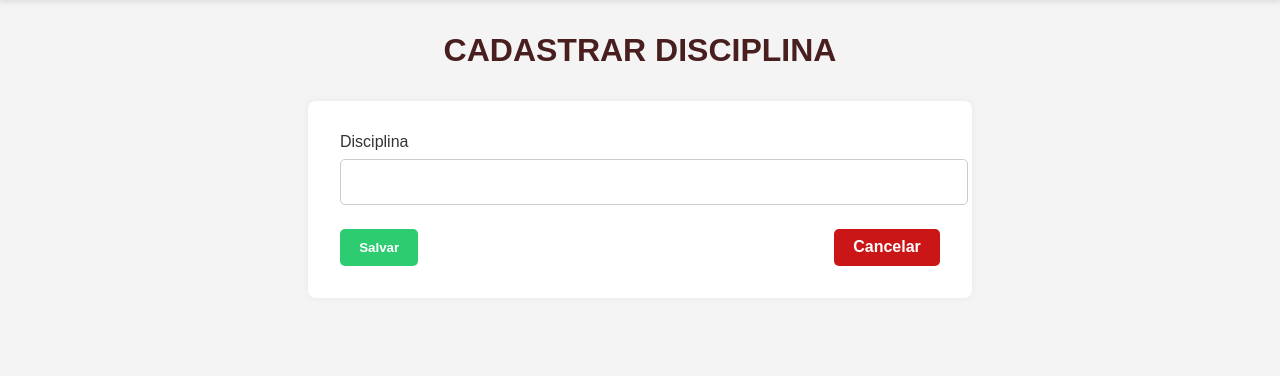
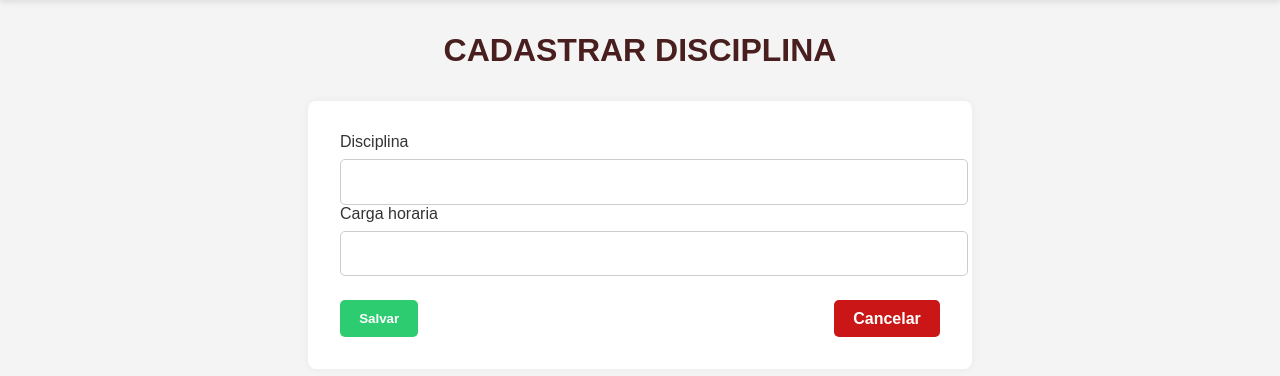
Before and after one commit to HelioMattos/gestaoescolar2, a Django app: page /create/ in a window 1280 px wide. Shown: the part 50-426 px from the top of the page. Run offline with Django 5.2, Linux system fonts and the light colour scheme.

Commit message:
inclusao da carga horaria

```diff
--- a/projeto/gestaoescolar/models.py
+++ b/projeto/gestaoescolar/models.py
@@ -2,5 +2,6 @@ from django.db import models
 
 class Gestao(models.Model):
     disciplina = models.CharField(max_length=50, null=False, blank=False)
+    carga_horaria = models.CharField(max_length=50, null=False, blank=False)
 
 # Create your models here.
--- a/projeto/gestaoescolar/templates/gestaoescolar/gestao_list.html
+++ b/projeto/gestaoescolar/templates/gestaoescolar/gestao_list.html
@@ -24,7 +24,7 @@
         {% for gestao in gestao_list %}
         <li class="disciplina-item">
             <div class="conteudo">
-                <span class="nome">{{ gestao.disciplina }}</span>
+                <span class="nome">{{ gestao.disciplina }} {{ gestao.carga_horaria }}</span>
                 <div class="acoes">
                     <a href="{% url 'gestao_update' gestao.pk %}">✏️ Editar</a>
                     <a href="{% url 'gestao_delete' gestao.pk %}">🗑️ Excluir</a>
--- a/projeto/gestaoescolar/views.py
+++ b/projeto/gestaoescolar/views.py
@@ -10,15 +10,14 @@ class GestaoListView(ListView):
 
 class GestaoCreateView(CreateView):
     model = Gestao
-    fields = ['disciplina']
+    fields = ['disciplina', 'carga_horaria']
     success_url = reverse_lazy('gestao_list')
 
 class GestaoUpdateview(UpdateView):
     model = Gestao
-    fields = ['disciplina']
+    fields = ['disciplina', 'carga_horaria']
     success_url = reverse_lazy('gestao_list')
 
 class GestaoDeleteView(DeleteView):
     model = Gestao
-    fields = ['disciplina']
     success_url = reverse_lazy('gestao_list')
```
Also changed, not shown: projeto/db.sqlite3, projeto/gestaoescolar/migrations/0002_gestao_carga_horaria.py (added).
